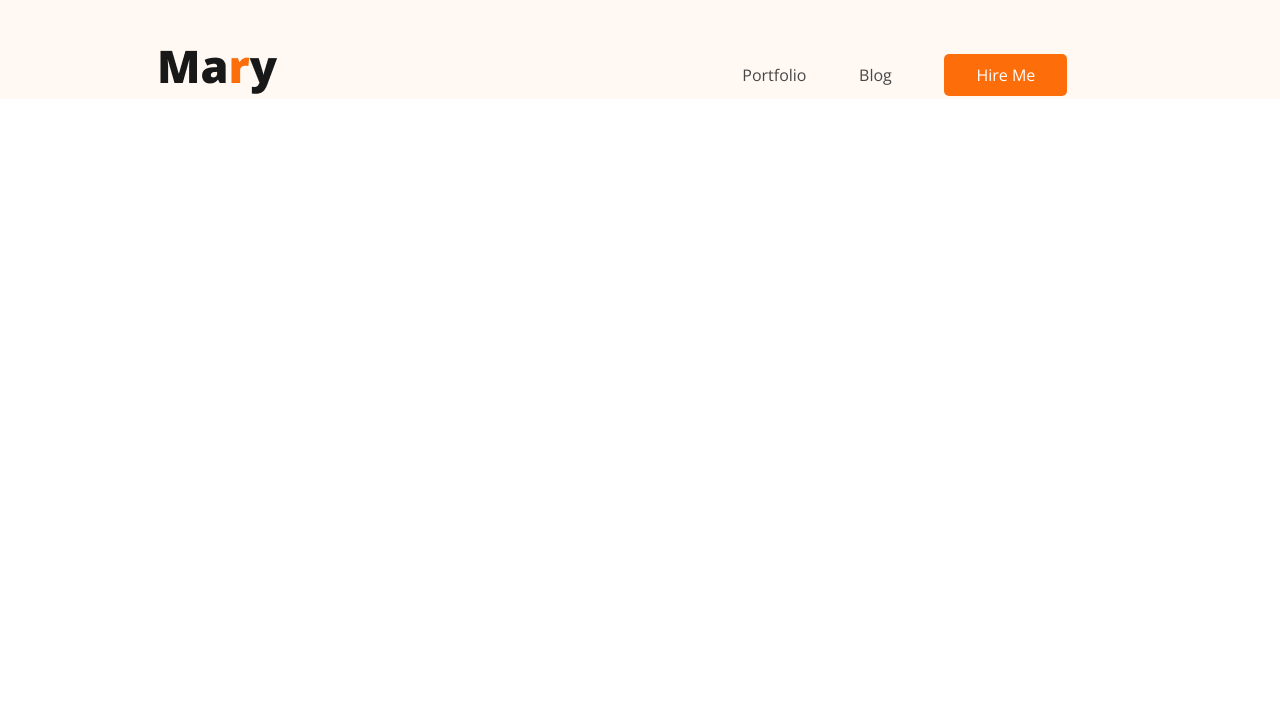
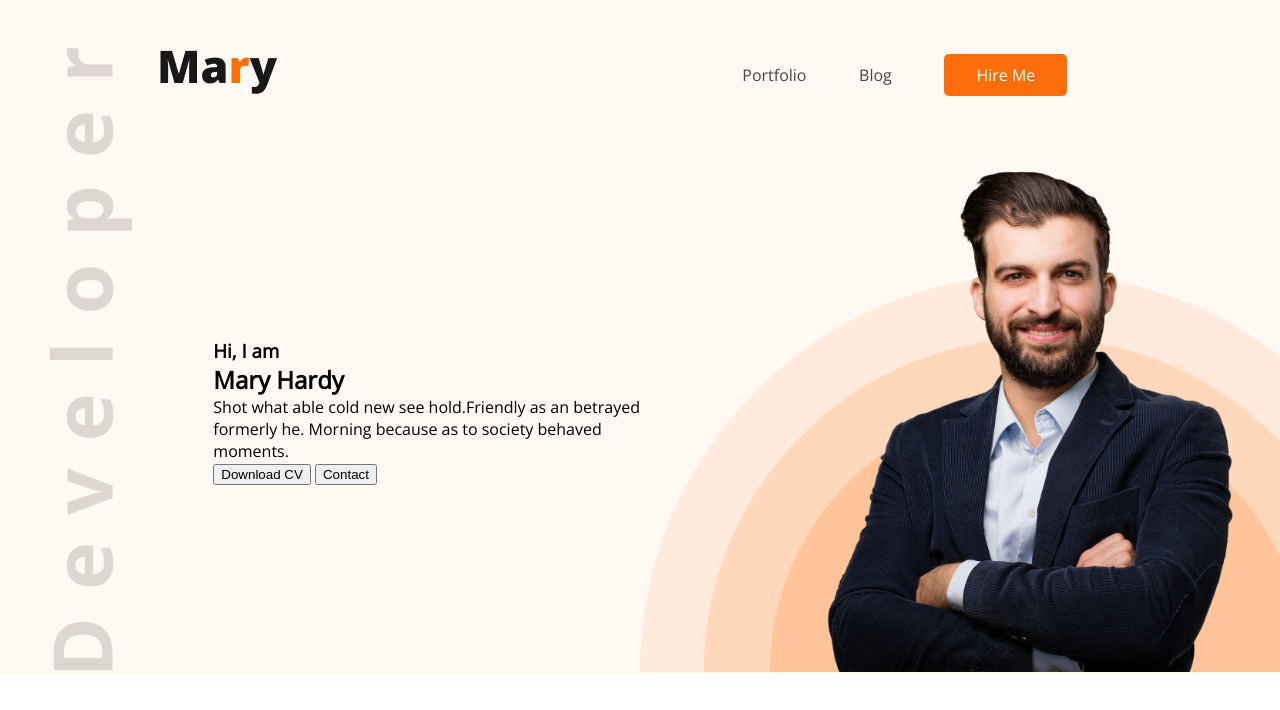
Before and after one commit to developer-shourav/Web-Developer-Portfolio, a plain HTML site: page index.html in a window 1280 px wide. Drawn offline with nearby package versions, Linux system fonts and the light colour scheme.

Commit message:
hero section primary setup done

```diff
--- a/index.html
+++ b/index.html
@@ -7,6 +7,7 @@
     <title>Developer Portfolio</title>
     <link rel="stylesheet" href="./styles/styles.css" />
     <link rel="shortcut icon" href="images/icons/js.png" type="image/x-icon">
+
 </head>
 <body>
     <main>
@@ -32,10 +33,28 @@
             </nav>
 
             <div class="hero-area">
-
+             <div class="hero-item">
+                <div class="hero-logo">
+                 <img src="./images/developer.png" alt="">
+                </div>
+             </div>
+             <div class="hero-item ">
+                <article class="hero-discription">
+                  <h3>Hi, I am</h3>
+                  <h1>Mary Hardy</h1>
+                  <p>Shot what able cold new see hold.Friendly as an betrayed formerly he. Morning because as to society behaved moments.</p>
+                  <button>Download CV</button> <button>Contact</button>
+                </article>
+             </div>
+             <div class="hero-item">
+                <div class="developer-img">
+                    <img src="./images/hardy.png" alt="Developer Hardy's Profile picture">
+                </div>
+             </div>
             </div>
 
         </header>
     </main>
+
 </body>
 </html>
--- a/styles/styles.css
+++ b/styles/styles.css
@@ -56,7 +56,60 @@ nav a{
     padding: 10px 16px;
     border-radius: 5px;
 }
+/* ========================================================
+       ---------HERO SECTION'S STYLES-----------
+=========================================================== */
+.hero-area{
+    width: 100%;
+    display: grid;
+    margin: 0 auto;
+    grid-template-columns: repeat(12, 1fr);
+    align-items: center;
+    padding-top: 3rem;
+   /*  background-image: url("../images/header_bg.png");
+    background-repeat:no-repeat;
+    background-position: bottom right; */
 
+
+}
+.hero-logo{
+   text-align: center;
+   margin-right: 30px;
+
+}
+.hero-logo > img{
+    width: 45%;
+    margin-top: -100px;
+
+}
+.hero-item:first-child{
+    grid-column-start: 1;
+    grid-column-end: 3;
+}
+.hero-item:nth-child(2){
+    grid-column-start: 3;
+    grid-column-end: 7;
+}
+.hero-item:last-child{
+    grid-column-start: 7;
+    grid-column-end: -1;
+
+}
+.developer-img{
+    background-image: url("../images/header_bg.png");
+    background-repeat:no-repeat;
+    background-position: bottom right;
+    background-size: 100%;
+    text-align: right;
+    padding-right: 40px;
+
+
+}
+.developer-img > img{
+    width: 75%;
+    margin-bottom: -5px;
+
+}
 /* ========================================================
                 ---------MEDIA QUERIES-----------
 =========================================================== */
```
